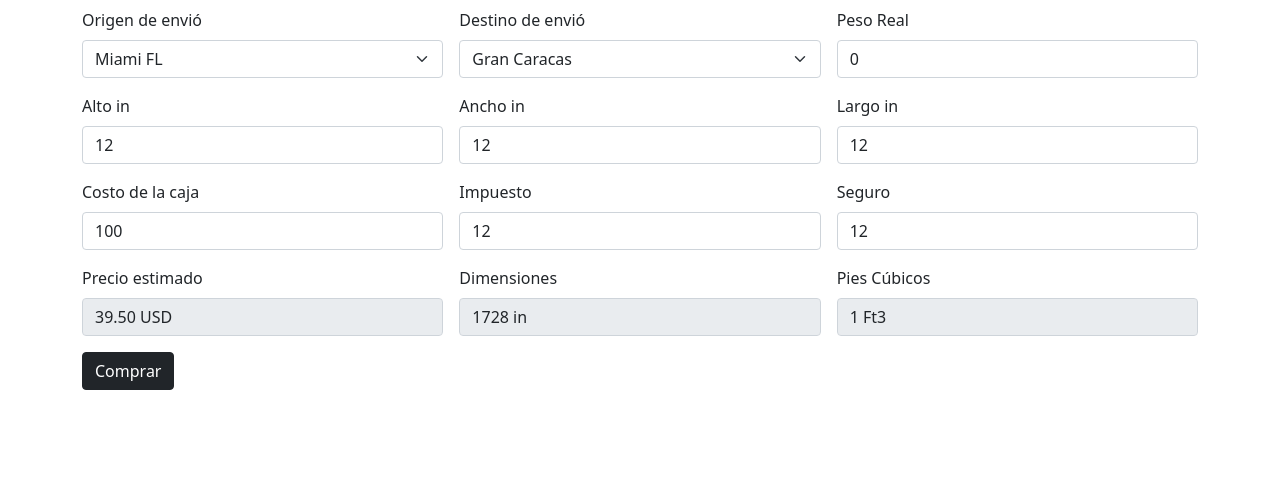
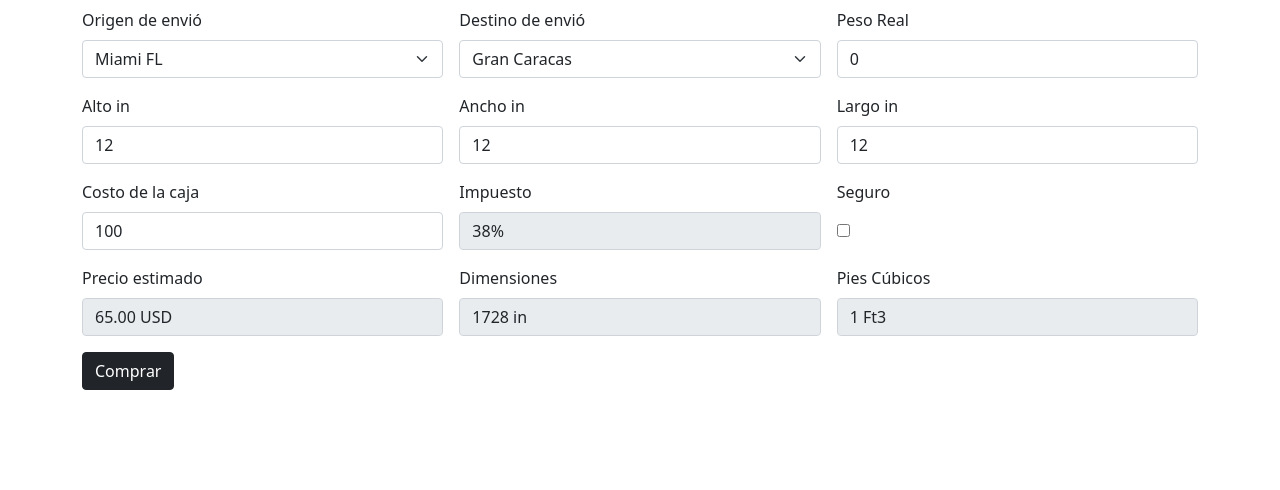
Before and after one commit to EliasMiU/calculadoras-jdg, a plain HTML site: page index.html in a window 1280 px wide. Shown: the part 310-800 px from the top of the page. Drawn offline with Linux system fonts and the light colour scheme.

Commit message:
Ajsute completo Fee, Seguro, Impuesto

```diff
--- a/css/main.css
+++ b/css/main.css
@@ -316,6 +316,12 @@ ul.lista-rrss li a:hover {
   max-width: 65%;
 }
 
+
+.input-seguro {
+  display: block;
+  height: 2.3rem;
+}
+
 @media screen and (min-width: 768px) {
 
     /* Titulos */
--- a/index.html
+++ b/index.html
@@ -7,6 +7,7 @@
     <script src="js/index.js"></script>
     <script src="js/calculate.js"></script>
     <link rel="stylesheet" href="css/bootstrap.min.css">
+    <link rel="stylesheet" href="css/main.css">
     <title>Document</title>
 </head>
 <body>
@@ -64,11 +65,12 @@
                         </div>
                         <div class="col-4 col-md-4">
                             <label for="impuesto" class="form-label">Impuesto</label>
-                            <input id="impuesto" type="text" class="form-control" value="12">
+                            <input id="impuesto" type="text" class="form-control" value="38%" disabled>
                         </div>
                         <div class="col-4 col-md-4">
-                            <label for="seguro" class="form-label">Seguro</label>
-                            <input id="seguro" type="text" class="form-control"  value="12">
+                            <label for="checkSeguro" class="form-label">Seguro</label>
+                            <!--<input id="seguro" type="text" class="form-control"  value="12">-->
+                            <input type="checkbox" name="Seguro" id="checkSeguro" class="input-seguro" >
                         </div>
 
                         <div class="col-md-4">
--- a/js/calculate.js
+++ b/js/calculate.js
@@ -33,13 +33,15 @@ window.addEventListener('DOMContentLoaded', () => {
         function calculoEnvio(){
             let iOrigen = parseInt(document.getElementById('select-origen').value);
             let iDestino = parseInt(document.getElementById('select-destino').value);
+            let precioCaja = parseInt(document.getElementById('costoCaja').value);
             let areas = calculoPiesCubicos();
             let dimensiones = areas[0];
             let piesCubico = areas[1];
             let alto = areas[5];
             let ancho = areas[4];
             let largo = areas[3];
-            console.log(alto, ancho, largo)
+            let checkSeguro = document.getElementById('checkSeguro').checked;
+            console.log(alto, ancho, largo, precioCaja, checkSeguro);
 
             let precioEstimado;
             let seguro;
@@ -190,13 +192,54 @@ window.addEventListener('DOMContentLoaded', () => {
              * Calcular los impuestos y seguro
              */
 
-            seguro = precioEstimado*0.38;
-            impuesto = precioEstimado*0.12;
+            //Porcentaje del precio de la Caja
 
-            precioEstimado = precioEstimado+seguro+impuesto+2;
+            impuesto = precioCaja<=100 ? 38 : precioCaja*0.38;
+            console.log(impuesto);
+
+            //Porcentaje del seguro si es seleccionado
+            seguro = precioCaja*0.12;
+
+            //Nuevo precio estimado con los tax
+            if(checkSeguro){
+                precioEstimado = precioEstimado+impuesto+seguro+2;
+            }else {
+                precioEstimado = precioEstimado+impuesto+2;
+            }
+
+            /**
+             * Realizamos las conversione spara redondear los precios
+             */
+            let numeroEntero = Math.trunc(precioEstimado);
+            console.log(numeroEntero);
+
+            let enteroString = numeroEntero.toString();
+            let ultimoNumeroString = enteroString[enteroString.length-1];
+            let ultimoNumeroInt = parseInt(ultimoNumeroString);
+
+            switch (ultimoNumeroInt) {
+                case 1:
+                case 2:
+                case 3:
+                case 4:
+                    numeroEntero += 5-ultimoNumeroInt;
+                    break;
+                case 6:
+                case 7:
+                case 8:
+                case 9:
+                    numeroEntero += 10-ultimoNumeroInt;
+                    break;
+            }
 
 
-            iPreEstimado.value = precioEstimado.toFixed(2) + ' USD';
+
+
+            console.log(ultimoNumeroString, ultimoNumeroInt, precioEstimado);
+            console.log("El precio de redondeo "+ precioEstimado);
+
+
+            iPreEstimado.value = numeroEntero.toFixed(2) + ' USD';
             iDimensiones.value = dimensiones + ' in';
             iPiesCubico.value = parseFloat( piesCubico.toFixed(2) ) + ' Ft3';
         }
```
